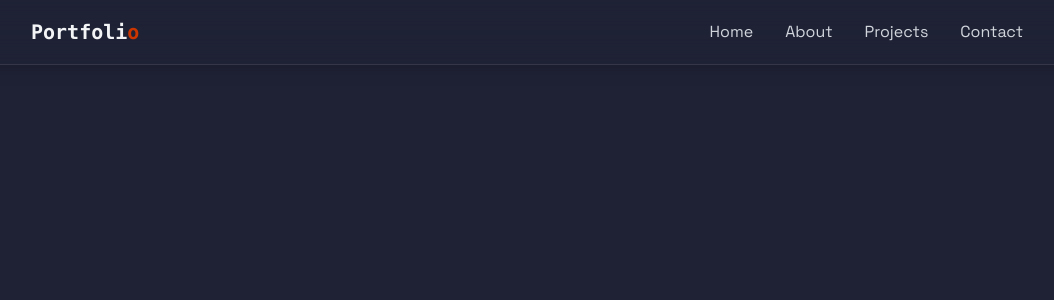
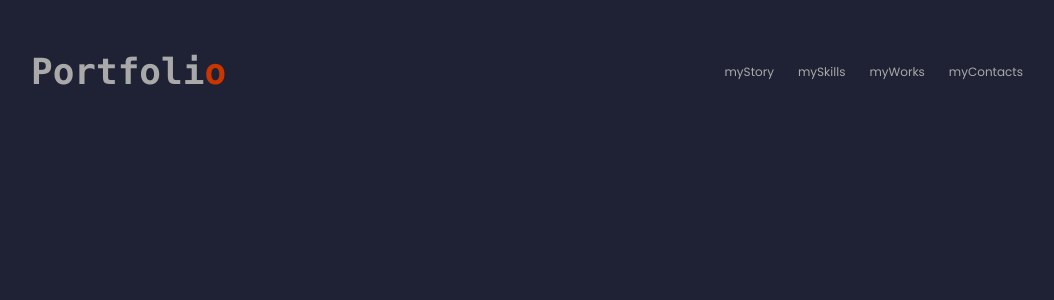
Before and after one commit to accdev1694/my-dynamic-portfolio, a React (Vite) app: page / in a window 1280 px wide. Shown: the top 300 px of the page, without its empty margins (113-1167 px from the left). Built offline with nearby package versions, Linux system fonts and the light colour scheme.

Commit message:
abstract navlist into a seperate component

```diff
--- a/src/components/Navbar.jsx
+++ b/src/components/Navbar.jsx
@@ -1,4 +1,5 @@
 import { useEffect } from "react";
+import Navlinks from "./Navlinks";
 
 const Navbar = ({ menuOpen, setMenuOpen }) => {
   useEffect(() => {
@@ -15,13 +16,13 @@ const Navbar = ({ menuOpen, setMenuOpen }) => {
 
   return (
     // navbar component
-    <nav className="fixed top-0 w-full z-40 bg-[rgba(10,10,10,0.8] backdrop-blur-lg border-b border-white/10 shadow-lg">
+    <nav className="fixed top-10 w-full z-40 text-[#a9a9a9] ">
       {/* navbar container */}
       <div className="max-w-5xl mx-auto px-4">
         <div className="flex justify-between items-center h-16">
           {/* Logo */}
-          <a className="font-mono text-xl font-bold" href="#home">
-            Portfoli<span className="text-orange-700">o</span>
+          <a className="font-mono text-4xl font-bold hover:text-white transition-all duration-300 ease-in-out" href="#home">
+            Portfoli<span className="text-orange-700 transition-colors transition-all duration-300 ease-in-out">o</span>
           </a>
           {/* Hamburger menu for Mobile view */}
           <div
@@ -37,34 +38,34 @@ const Navbar = ({ menuOpen, setMenuOpen }) => {
             onClick={() => setMenuOpen(false)}
             className={`${
               menuOpen
-                ? "flex absolute top-18 flex-col text-center items-center justify-center bg-[#10100040] p-3 rounded-[10px] right-4"
-                : "hidden md:flex items-center space-x-8 "
+                ? "flex gap-2 absolute top-18 flex-col text-right bg-[#10100040] p-3 rounded-[10px] right-4"
+                : "hidden md:flex items-center space-x-6 "
             }`}
           >
-            <a
-              className="text-gray-300 hover:text-white transition-colors py-0.5"
-              href="#home"
-            >
-              Home
-            </a>
-            <a
-              className="text-gray-300 hover:text-white transition-colors py-0.5"
-              href="#about"
-            >
-              About
-            </a>
-            <a
-              className="text-gray-300 hover:text-white transition-colors py-0.5"
-              href="#projects"
-            >
-              Projects
-            </a>
-            <a
-              className="text-gray-300 hover:text-white transition-colors py-0.5"
-              href="#contact"
-            >
-              Contact
-            </a>
+            <Navlinks
+              menuOpen={menuOpen}
+              setMenuOpen={setMenuOpen}
+              title="myStory"
+              href="#my-story"
+            />
+            <Navlinks
+              menuOpen={menuOpen}
+              setMenuOpen={setMenuOpen}
+              title="mySkills"
+              href="#my-skills"
+            />
+            <Navlinks
+              menuOpen={menuOpen}
+              setMenuOpen={setMenuOpen}
+              title="myWorks"
+              href="#my-works"
+            />
+            <Navlinks
+              menuOpen={menuOpen}
+              setMenuOpen={setMenuOpen}
+              title="myContacts"
+              href="#my-contacts"
+            />
           </div>
         </div>
       </div>
--- /dev/null
+++ b/src/components/Navlinks.jsx
@@ -0,0 +1,14 @@
+const Navlinks = ({title, href}) => {
+  return (
+    <>
+      <a
+        className="hover:text-white py-0.5 text-xs transition-all duration-300 ease-in-out"
+        href={href}
+      >
+        {title}
+      </a>
+    </>
+  );
+};
+
+export default Navlinks;
--- a/src/index.css
+++ b/src/index.css
@@ -4,7 +4,7 @@ html, body {
   margin: 0;
   padding: 0;
   box-sizing: border-box;
-  font-family: "Space Grotesk", sans-serif;
+  font-family: "Poppins", sans-serif;
   background: #1f2235;
   color: #a9a9a9;
 }
```
